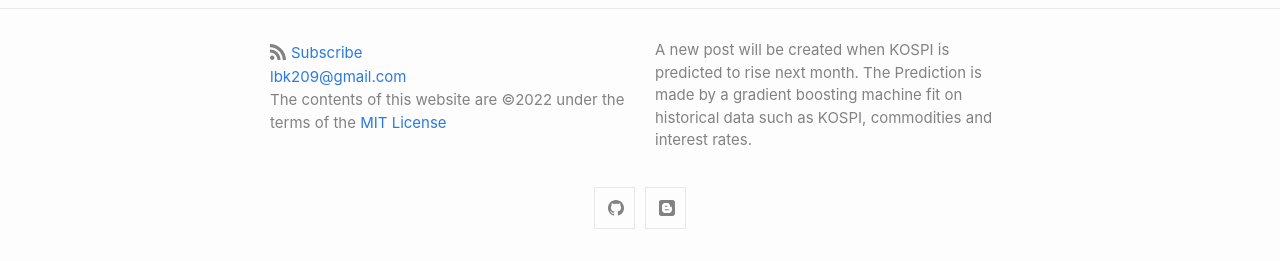
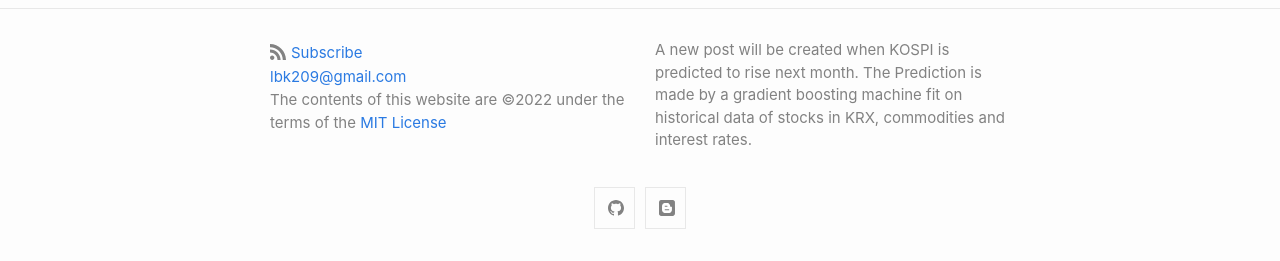
Before and after one commit to lbk209/kospi, a Jekyll site: the page built from index.md, in a window 1280 px wide. Shown: the part 636-897 px from the top of the page. Built offline with Jekyll 4.4.1, drawn with Linux system fonts in a browser that asks for light colours.

Commit message:
Update _config.yml

```diff
--- a/_config.yml
+++ b/_config.yml
@@ -5,7 +5,7 @@ author:
 description: > # this means to ignore newlines until "show_excerpts:"
   A new post will be created when KOSPI is predicted to rise next month.
   The Prediction is made by a gradient boosting machine fit on historical data
-  such as KOSPI, commodities and interest rates.
+  of stocks in KRX, commodities and interest rates.
 
 show_excerpts: false # set to true to show excerpts on the homepage
 
```
